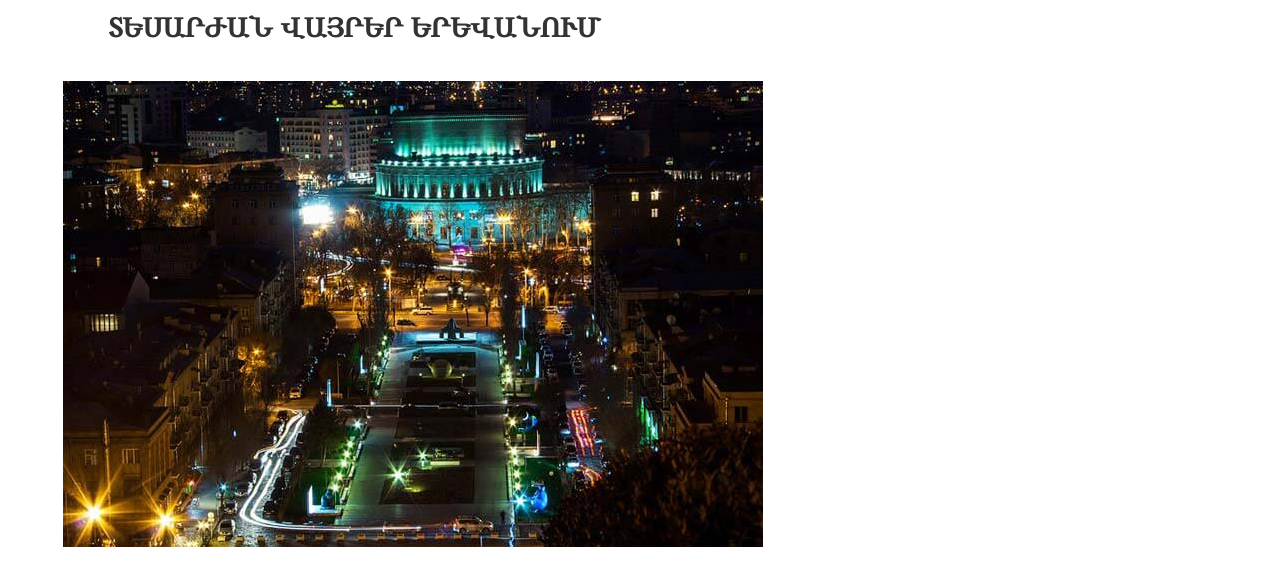
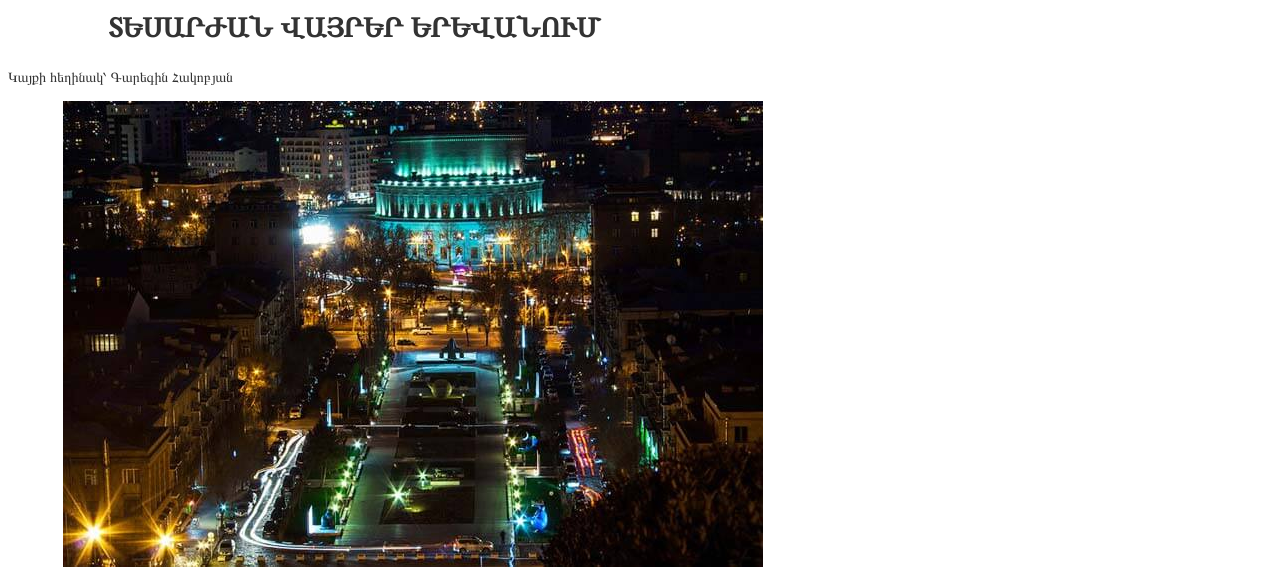
Before and after one commit to Garegin845/Erevan, a plain HTML site: page index.html in a window 1280 px wide. Shown: the top 569 px of the page. Drawn offline with Linux system fonts and the light colour scheme.

Commit message:
Update index.html

```diff
--- a/index.html
+++ b/index.html
@@ -8,7 +8,7 @@
 </div>
 </div>
 </div>
-
+<h7 style="postion:absolite; left:0;">Կայքի հեղինակ՝ Գարեգին Հակոբյան</h7>
 <div class="row">
 
 <div class="col-md-12">
```
